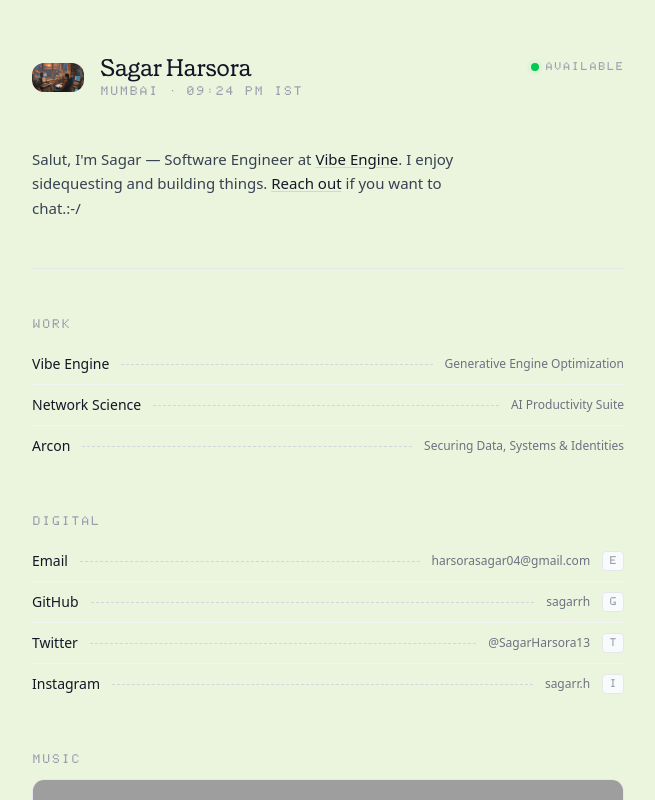
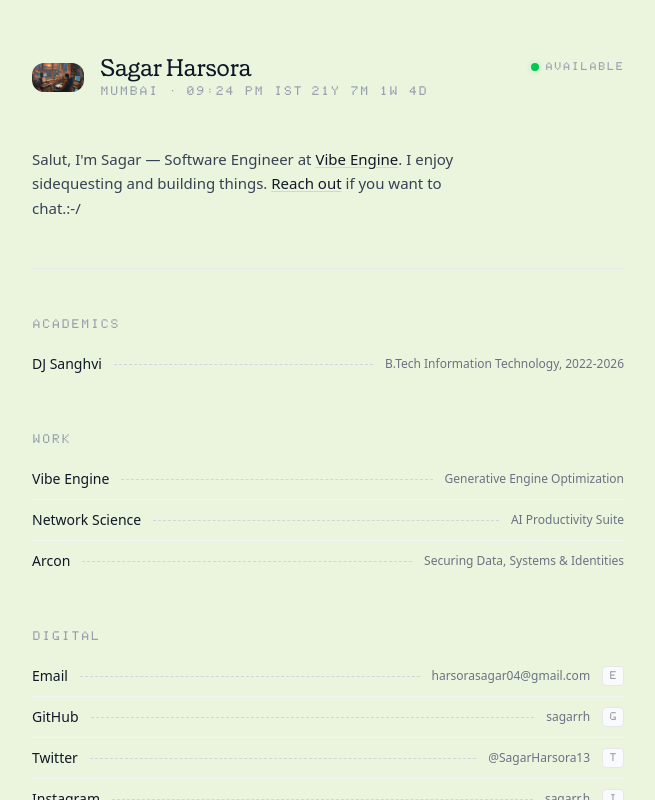
Before and after one commit to sagarrh/portf, a Next.js app: page / in a window 1280 px wide. Shown: the whole page, without its empty margins (312-967 px from the left). Built offline with nearby package versions, Linux system fonts and the light colour scheme; grey boxes are pictures that could not be loaded.

Commit message:
Add LiveAge component to display age in years, months, weeks, and days

```diff
--- a/src/app/page.tsx
+++ b/src/app/page.tsx
@@ -113,6 +113,47 @@
   return (
     <span className="font-apple2mono text-[10px] text-quaternary uppercase tracking-widest">
       {time} IST
+    </span>
+  );
+}
+// ── LIVE AGE ───────────────────────────────────────────────
+function LiveAge() {
+  const [ageText, setAgeText] = useState("");
+
+  useEffect(() => {
+    const update = () => {
+      const birthDate = new Date(2004, 6, 7); // July 7, 2004
+      const today = new Date();
+
+      let years = today.getFullYear() - birthDate.getFullYear();
+      let months = today.getMonth() - birthDate.getMonth();
+      let days = today.getDate() - birthDate.getDate();
+
+      if (days < 0) {
+        months--;
+        const prevMonth = new Date(today.getFullYear(), today.getMonth(), 0);
+        days += prevMonth.getDate();
+      }
+
+      if (months < 0) {
+        years--;
+        months += 12;
+      }
+
+      const weeks = Math.floor(days / 7);
+      const remainingDays = days % 7;
+
+      setAgeText(
+        `${years}y ${months}m ${weeks}w ${remainingDays}d`
+      );
+    };
+    update();
+  }, []);
+
+  if (!ageText) return null;
+  return (
+    <span className="font-apple2mono text-[10px] text-quaternary uppercase tracking-widest">
+      {ageText}
     </span>
   );
 }
@@ -243,7 +284,9 @@
                     Mumbai ·
                   </p>
                   <LiveClock />
+                  <LiveAge />
                 </div>
+
               </div>
             </div>
 
@@ -282,7 +325,13 @@
           </div>
 
           <div className="border-t border-gray-200 mb-12" />
-
+          {/* ── ACADEMICS ── */}
+          <section className="mb-12">
+            <SectionLabel>Academics</SectionLabel>
+            <div className="flex flex-col divide-y divide-gray-100">
+              <TableRow href="https://www.djsce.ac.in" title="DJ Sanghvi" subtitle="B.Tech Information Technology, 2022-2026" />
+            </div>
+          </section>
           {/* ── WORK ── */}
           <section className="mb-12">
             <SectionLabel>Work</SectionLabel>
```
